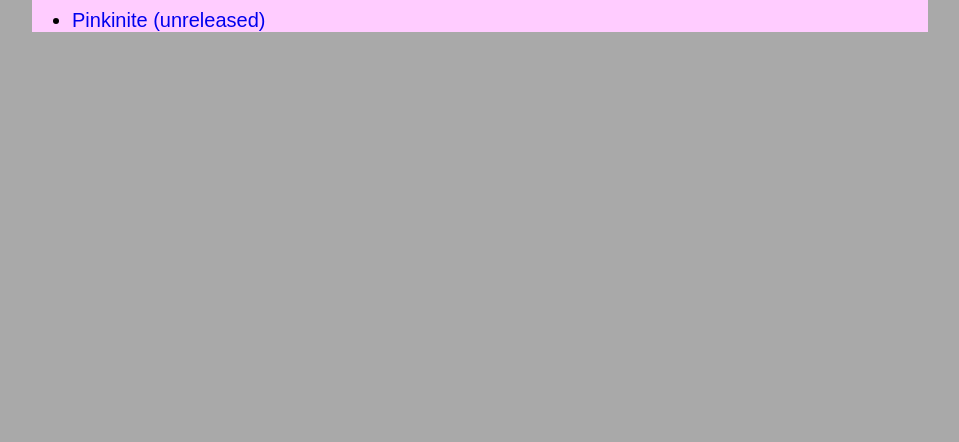
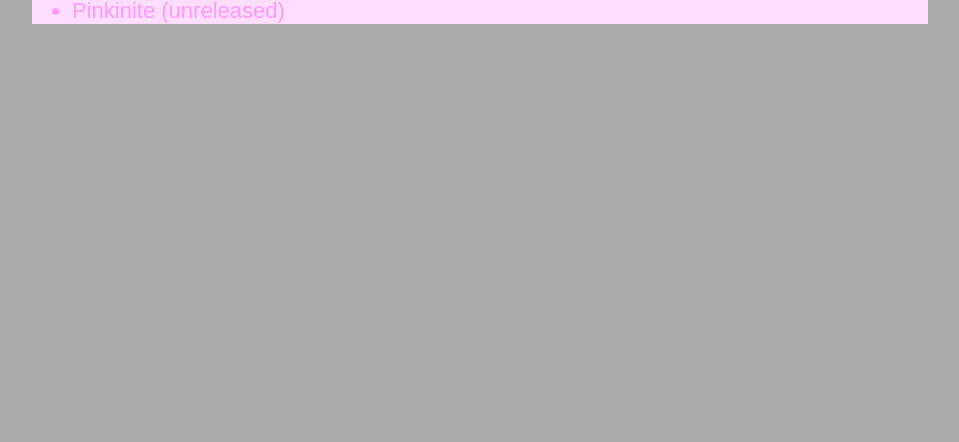
Before and after one commit to DonaldDuckITH/steam-locos, a plain HTML site: page index.html in a window 1280 px wide. Shown: the part 358-800 px from the top of the page, without its empty margins (160-1119 px from the left). Drawn offline with Linux system fonts and the light colour scheme.

Commit message:
Edited css

```diff
--- a/style.css
+++ b/style.css
@@ -41,18 +41,26 @@ a:active {
   text-decoration: underline;
 }
 
-ul {
+li {
     font-family: "Arial", sans-serif;
-    font-size: 20px;
+    font-size: 22px;
+    color: #f9f;
 }
 
-li {
+li a{
     font-family: "Arial", sans-serif;
-    font-size: 20px;
+    font-size: 22px;
+    color: #f9f;
+}
+
+a:hover {
+    text-decoration: none;
+    color: #black;
+    font-size: 24px;
 }
 
 #container {
-    background-color: #ffccff;
+    background-color: #fdf;
     margin: 0 auto;
     width: 70%;
     margin-top: 0px;
```
